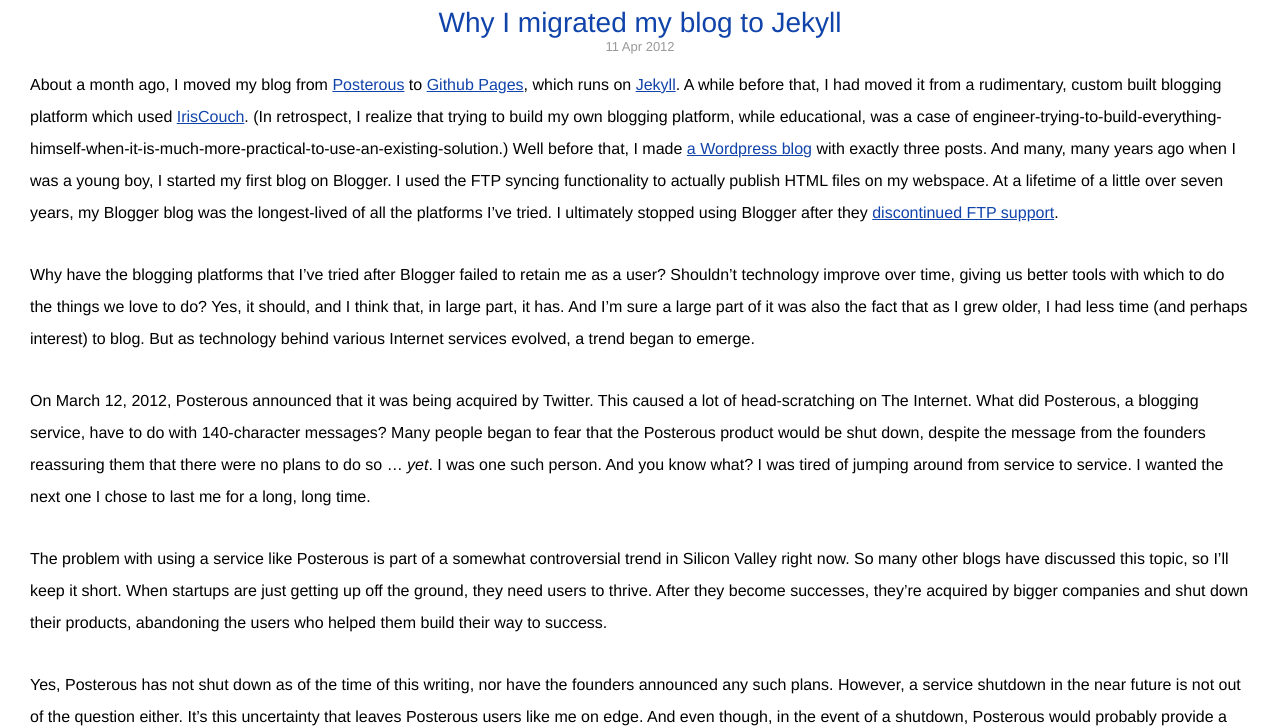
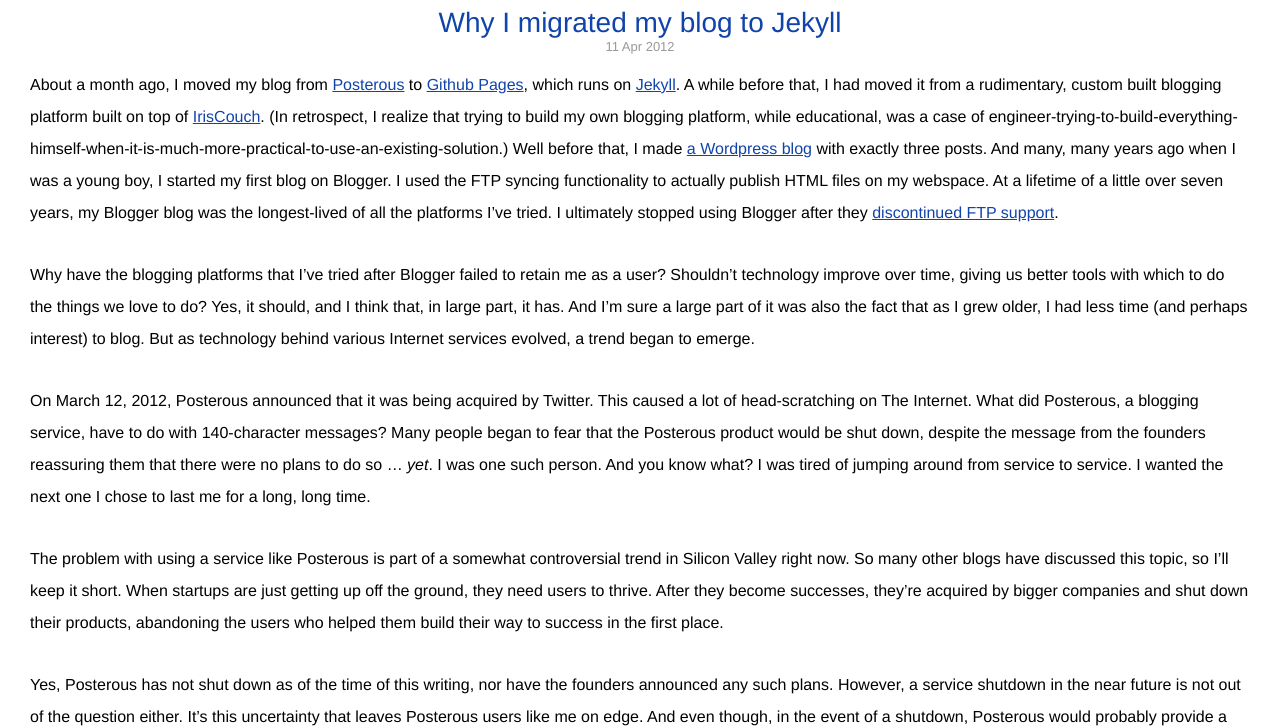
Before and after one commit to gkoo/gkoo.github.com, a Jekyll site: the page built from _posts/blog/2012/04/2012-04-11-why-i-moved-my-blog-to-jekyll.md, in a window 1280 px wide. Shown: the part 209-937 px from the top of the page. Built offline with Jekyll 4.4.1, drawn with Linux system fonts in a browser that asks for light colours.

```diff
--- a/_includes/ga.html
+++ b/_includes/ga.html
@@ -1 +1 @@
-<script type="text/javascript"> var _gaq = _gaq || []; _gaq.push(['_setAccount', 'UA-30099514-1']); _gaq.push(['_trackPageview']); (function() { var ga = document.createElement('script'); ga.type = 'text/javascript'; ga.async = true; ga.src = ('https:' == document.location.protocol ? 'https://ssl' : 'http://www') + '.google-analytics.com/ga.js'; var s = document.getElementsByTagName('script')[0]; s.parentNode.insertBefore(ga, s); })(); </script>
+<script type="text/javascript"> var _gaq = _gaq || []; _gaq.push(['_setAccount', 'UA-28122031-1']); _gaq.push(['_trackPageview']); (function() { var ga = document.createElement('script'); ga.type = 'text/javascript'; ga.async = true; ga.src = ('https:' == document.location.protocol ? 'https://ssl' : 'http://www') + '.google-analytics.com/ga.js'; var s = document.getElementsByTagName('script')[0]; s.parentNode.insertBefore(ga, s); })(); </script>
--- a/_posts/blog/2012/04/2012-04-11-why-i-moved-my-blog-to-jekyll.md
+++ b/_posts/blog/2012/04/2012-04-11-why-i-moved-my-blog-to-jekyll.md
@@ -4,13 +4,13 @@ title: Why I migrated my blog to Jekyll
 category: blog
 ---
 
-About a month ago, I moved my blog from [Posterous](http://posterous.com) to [Github Pages](http://pages.github.com/), which runs on [Jekyll](https://github.com/mojombo/jekyll). A while before that, I had moved it from a rudimentary, custom built blogging platform which used [IrisCouch](http://iriscouch.com). (In retrospect, I realize that trying to build my own blogging platform, while educational, was a case of engineer-trying-to-build-everything-himself-when-it-is-much-more-practical-to-use-an-existing-solution.) Well before that, I made [a Wordpress blog](http://gordonkoo.wordpress.com) with exactly three posts. And many, many years ago when I was a young boy, I started my first blog on Blogger. I used the FTP syncing functionality to actually publish HTML files on my webspace. At a lifetime of a little over seven years, my Blogger blog was the longest-lived of all the platforms I've tried. I ultimately stopped using Blogger after they [discontinued FTP support](http://buzz.blogger.com/2010/01/important-note-to-ftp-users.html).
+About a month ago, I moved my blog from [Posterous](http://posterous.com) to [Github Pages](http://pages.github.com/), which runs on [Jekyll](https://github.com/mojombo/jekyll). A while before that, I had moved it from a rudimentary, custom built blogging platform built on top of [IrisCouch](http://iriscouch.com). (In retrospect, I realize that trying to build my own blogging platform, while educational, was a case of engineer-trying-to-build-everything-himself-when-it-is-much-more-practical-to-use-an-existing-solution.) Well before that, I made [a Wordpress blog](http://gordonkoo.wordpress.com) with exactly three posts. And many, many years ago when I was a young boy, I started my first blog on Blogger. I used the FTP syncing functionality to actually publish HTML files on my webspace. At a lifetime of a little over seven years, my Blogger blog was the longest-lived of all the platforms I've tried. I ultimately stopped using Blogger after they [discontinued FTP support](http://buzz.blogger.com/2010/01/important-note-to-ftp-users.html).
 
 Why have the blogging platforms that I've tried after Blogger failed to retain me as a user? Shouldn't technology improve over time, giving us better tools with which to do the things we love to do? Yes, it should, and I think that, in large part, it has. And I'm sure a large part of it was also the fact that as I grew older, I had less time (and perhaps interest) to blog. But as technology behind various Internet services evolved, a trend began to emerge.
 
 On March 12, 2012, Posterous announced that it was being acquired by Twitter. This caused a lot of head-scratching on The Internet. What did Posterous, a blogging service, have to do with 140-character messages? Many people began to fear that the Posterous product would be shut down, despite the message from the founders reassuring them that there were no plans to do so ... _yet_. I was one such person. And you know what? I was tired of jumping around from service to service. I wanted the next one I chose to last me for a long, long time.
 
-The problem with using a service like Posterous is part of a somewhat controversial trend in Silicon Valley right now. So many other blogs have discussed this topic, so I'll keep it short. When startups are just getting up off the ground, they need users to thrive. After they become successes, they're acquired by bigger companies and shut down their products, abandoning the users who helped them build their way to success.
+The problem with using a service like Posterous is part of a somewhat controversial trend in Silicon Valley right now. So many other blogs have discussed this topic, so I'll keep it short. When startups are just getting up off the ground, they need users to thrive. After they become successes, they're acquired by bigger companies and shut down their products, abandoning the users who helped them build their way to success in the first place.
 
 Yes, Posterous has not shut down as of the time of this writing, nor have the founders announced any such plans. However, a service shutdown in the near future is not out of the question either. It's this uncertainty that leaves Posterous users like me on edge. And even though, in the event of a shutdown, Posterous would probably provide a migration tutorial to transfer their data to a different service, it's still really inconvenient and a big hassle.
 
--- a/js/homepage.js
+++ b/js/homepage.js
@@ -24,6 +24,7 @@ removeClass = function (el, classToRemove) {
 },
 
 hasClass = function (el, className) {
+  // TODO: fix this function
   return (el.className.indexOf(className) != -1);
 },
 
```
